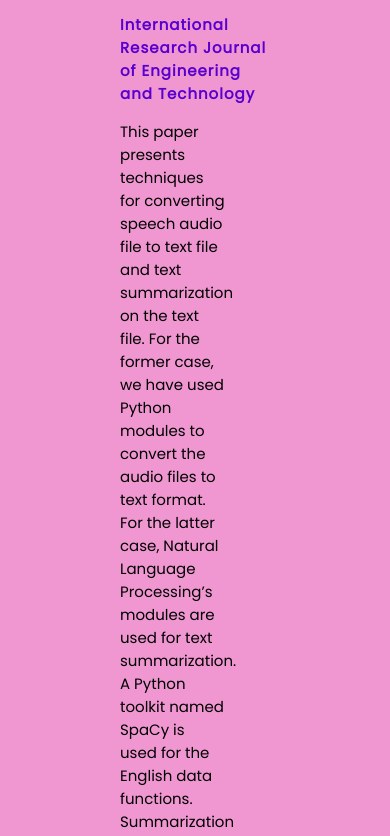
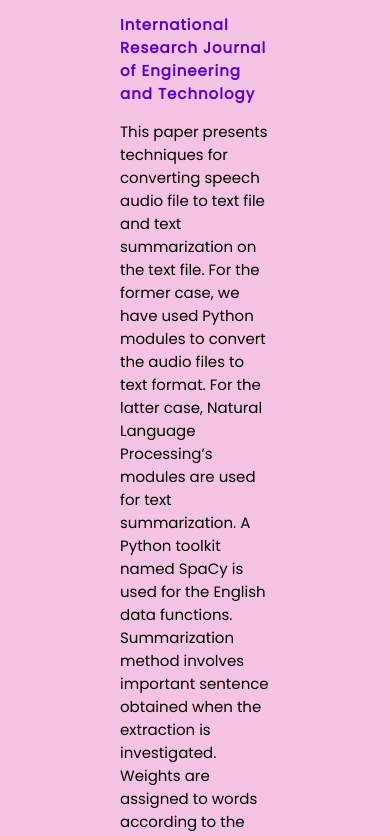
Before and after one commit to rohitpanicker06/Portfolio-web, a plain HTML site: page index.html in a window 390 px wide. Shown: the part 5660-6496 px from the top of the page. Drawn offline with nearby package versions, Linux system fonts and the light colour scheme.

Commit message:
Making publication page responsive

```diff
--- a/index.html
+++ b/index.html
@@ -1340,12 +1340,12 @@ Network-Flow Visualization or for Analyzing Network Interfaces in VPC.
 </section>
 
 
-<div class = "publications" style="background-color: #f097d2; position:relative; padding: 70px 120px 50px; font-size:25px">
+<div class = "publications" style="background-color: #f5c3e4; position:relative; padding: 70px 120px 50px; font-size:25px">
 <p style="font-size: x-large;font-weight: bolder; font-stretch: extra-condensed; letter-spacing: 5px;">PUBLICATIONS</p>
 <p style="font-size: 18px;">Audio Data Summarization System Using Natural Language Processing </p>
 <p style=" font-weight:bolder; color:#5900CE;letter-spacing: 1px; font-size: 15px;font-weight: bolder;">International Research Journal of Engineering and Technology
 </p>
-<p style="justify-content: left; width:  70%;font-size: medium; font-size: 15px;">This paper presents techniques for converting speech audio file to text file and text summarization
+<p style="justify-content: left; width:  100%;font-size: medium; font-size: 15px;">This paper presents techniques for converting speech audio file to text file and text summarization
     on the text file. For the former case, we have used Python modules to convert the audio files to text format. For the latter case, Natural Language Processing’s modules are used for text summarization. A Python toolkit named SpaCy is used for the English data functions. Summarization method involves important sentence obtained when the extraction is investigated. Weights are assigned to words according to the number of occurrences of each word in the text file. This technique is used for producing summaries from the main audio file.
     </p>
 
```
